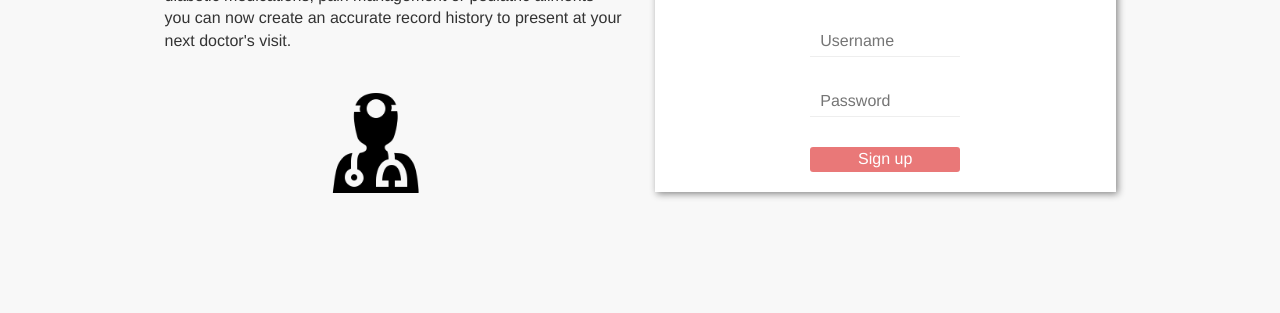
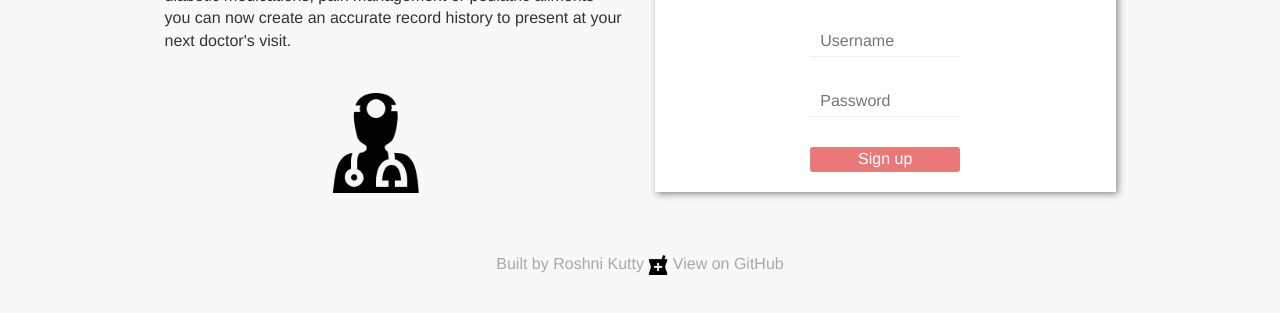
Before and after one commit to roshnikutty/med-aid, a website: page public/index.html in a window 1280 px wide. Shown: the part 417-730 px from the top of the page. Drawn offline with nearby package versions, Linux system fonts and the light colour scheme.

Commit message:
readme added

```diff
--- a/public/index.html
+++ b/public/index.html
@@ -65,16 +65,20 @@
                 </div>
             </div>
         </div>
+        <footer>
+            <p class="built-by">Built by Roshni Kutty
+                <img class = "mortar" src = "./images/medicine-mortar.png">
+                <a href="https://github.com/roshnikutty/med-aid" target="_blank">View on GitHub</a></p>
+        </footer>
+
     </div>
 
-
     <script src="https://code.jquery.com/jquery-3.1.0.js"></script>
-    <script src = "https://cdnjs.cloudflare.com/ajax/libs/js-cookie/2.1.4/js.cookie.min.js"></script>
+    <script src="https://cdnjs.cloudflare.com/ajax/libs/js-cookie/2.1.4/js.cookie.min.js"></script>
     <script src="https://maxcdn.bootstrapcdn.com/bootstrap/3.3.7/js/bootstrap.min.js"></script>
     <script src="index.js"></script>
     <script type="text/javascript" src="index.js"></script>
 
-
 </body>
 
 </html>
--- a/public/styles.css
+++ b/public/styles.css
@@ -31,7 +31,6 @@ body {
 }
 
 h5{
-    /*font-size: 2em;*/
     padding-top: 20px;
     margin-left: 145px;
     font-weight: lighter;
@@ -39,22 +38,10 @@ h5{
 }
 
 button, input {
-    /*clear: left;*/
-    /*padding: 15px;*/
-    /*border: 2px solid lightgrey;*/
     max-width: 150px;
     display: inline-block;
     margin-top: 20px;
 }
-
-/*input {
-    border: 2px solid lightgrey;
-    margin-top: 20px;
-    margin-bottom: 20px;
-    border-radius: 3px;
-    background-color: #f4f5f7;
-    width: 286px;
-}*/
 
 button {
     background: rgba(213, 0, 0, 0.53);
@@ -66,7 +53,6 @@ button {
     width: 300px;
     margin-bottom: 10px;
     display: inline-block;
-    /*margin-left: 50px;*/
 }
 
 button:hover{
@@ -75,7 +61,6 @@ button:hover{
 
 .js-entry-output{
     display: none;
-    /*border: 1px orangered solid;*/
     margin: auto;
 }
 
@@ -109,7 +94,6 @@ button:hover{
     background-color: white;
     padding-top: 15px;
     padding-bottom: 15px;
-    /*margin-bottom: 10px;*/
     color:grey;
     cursor: pointer;
     box-shadow: 2px 2px 7px #888888;
@@ -195,8 +179,21 @@ button.js-delete, button.js-update {
     background: white;
     box-shadow: 10px -1px 20px rgba(50,50,50,.95);
 }
+.built-by {
+    text-align: center;
+    color:darkgrey;
+    margin-top: 30px;
+}
+.built-by a {
+    text-align: center;
+    color:darkgrey;
+}
 .row-label{
     display: none;
+}
+
+.mortar{
+    width: 20px;
 }
 
 @media only screen and (max-width: 992px) {
```
Also changed, not shown: README.md (added), public/images/GitHub_Logo.png (added), public/images/add_med_record_form.png (added), public/images/added_patient.png (added), public/images/added_record.png (added), public/images/med_rec_in_form.png (added), public/images/medicine-mortar.png (added), public/images/multiple records.png (added), public/images/update_patient_form.png (added), public/images/update_patient_hover.png (added), public/images/updated_patient.png (added).
